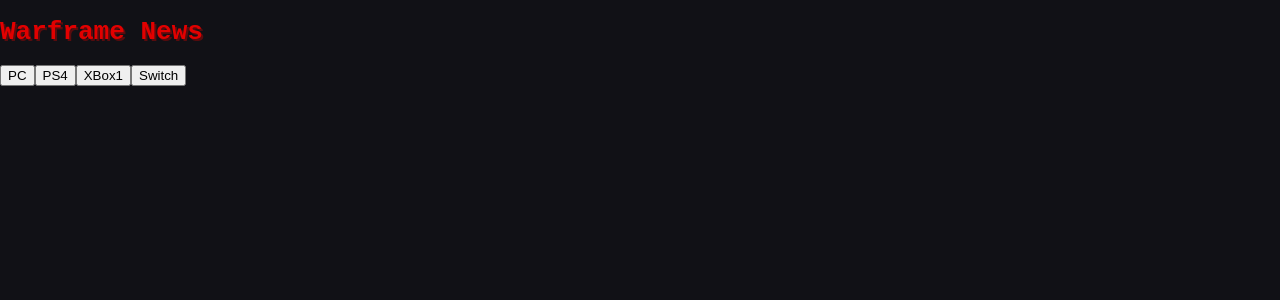
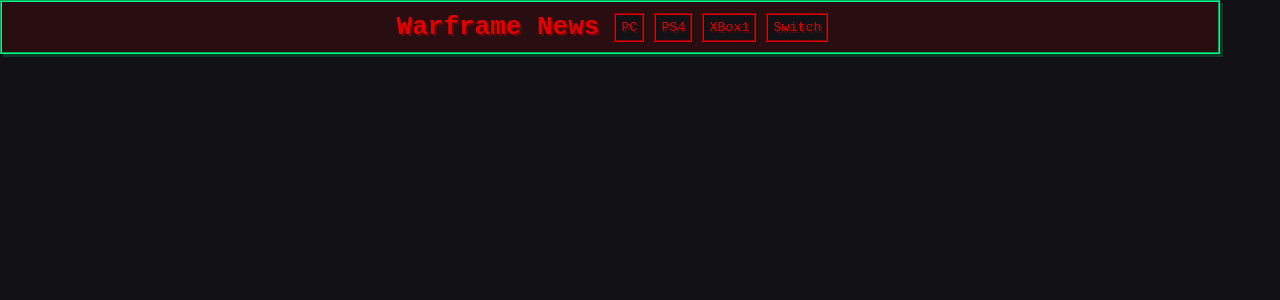
Before and after one commit to willjatlas/warframe_news_react, a React (Create React App) app: page / in a window 1280 px wide. Shown: the top 300 px of the page. Built offline with nearby package versions, Linux system fonts and the light colour scheme.

Commit message:
nav bar outline done

```diff
--- a/src/App.css
+++ b/src/App.css
@@ -7,4 +7,29 @@
 
 h1{
   font-size: xx-large;
+  margin: 10px;
 }
+
+.nav-button{
+  background-color: rgb(17, 17, 22);
+  color: rgb(226, 0, 0);
+  text-shadow: 2px 2px rgba(141, 8, 8, 0.582);
+  font-family: monospace;
+  padding: 5px;
+  margin: 5px;
+  height: fit-content;
+  border-style: groove;
+  border-color: rgb(226, 0, 0);
+}
+
+#nav-display{
+  display: flex;
+  justify-content: center;
+  align-items: center;
+  width: 95%;
+  border-style: groove;
+  border-width: 2px;
+  border-color:rgb(0, 252, 134);
+  box-shadow: 3px 3px rgba(11, 133, 76, 0.342);
+  background-color: rgba(58, 13, 13, 0.582);
+}
--- a/src/components/NavDisplay.js
+++ b/src/components/NavDisplay.js
@@ -2,13 +2,13 @@
 const NavDisplay = ({setPlatform}) => {
 
     return (
-        <>
+        <div id="nav-display">
             <h1>Warframe News</h1>
-            <button> PC </button>
-            <button> PS4 </button>
-            <button> XBox1 </button>
-            <button> Switch </button>
-        </>
+            <button class="nav-button"> PC </button>
+            <button class="nav-button"> PS4 </button>
+            <button class="nav-button"> XBox1 </button>
+            <button class="nav-button"> Switch </button>
+        </div>
     );
 
 }
```
Also changed, not shown: 1 other file (tests, documents, lock files or other folders).
